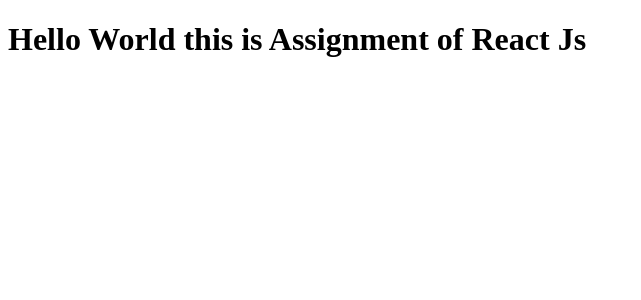
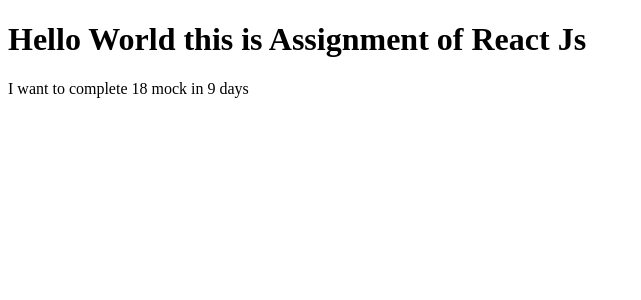
Before and after one commit to Narc2020/ReactDOM.render-React-Basic-CSS-styling-Component-functions-execution-understa-...---Post-Class---, a React app: page / in a window 1280 px wide. Shown: the top 300 px of the page, without its empty margins (0-641 px from the left). Built offline with nearby package versions, Linux system fonts and the light colour scheme.

Commit message:
Update App.js

```diff
--- a/src/components/App.js
+++ b/src/components/App.js
@@ -1,9 +1,10 @@
-import React, { Component, useState } from "react";
+import React from "react";
 
 const App = () => {
   return (
     <div className="App">
       <h1>Hello World this is Assignment of React Js</h1>
+      <p>I want to complete 18 mock in 9 days</p>
     </div>
   );
 };
```
